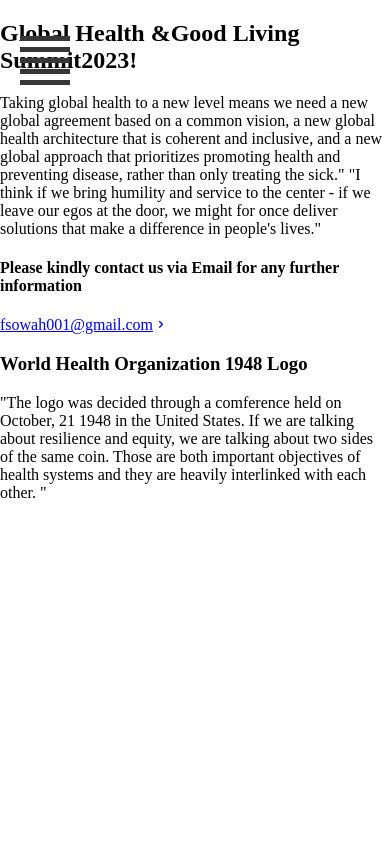
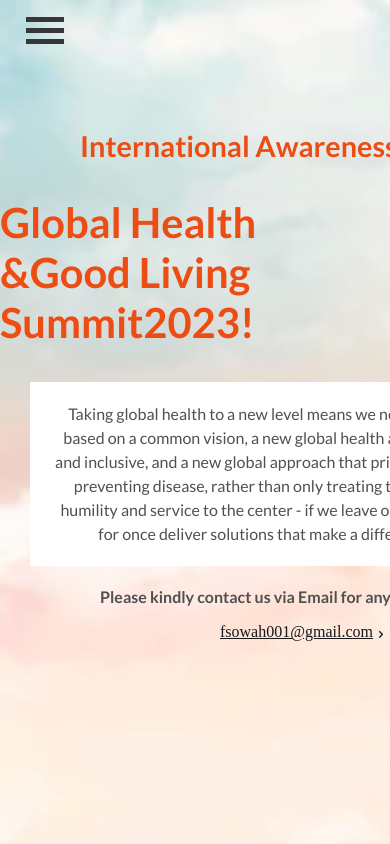
Before and after one commit to Lancelot-SO/capstone_project, a website: page about.html in a window 390 px wide. Shown: the top 844 px of the page. Drawn offline with nearby package versions, Linux system fonts and the light colour scheme.

Commit message:
modified index, about and styles files

```diff
--- a/about.html
+++ b/about.html
@@ -47,11 +47,7 @@
             <a href="#"><img src="./images/logo.png"></a>
             <a href="#">WHO</a>
         </div>
-        <div class="humburger">
-            <span class="bar"></span>
-            <span class="bar"></span>
-            <span class="bar"></span>
-        </div>
+
         <div class="menu-links">
             <ul>
                 <a class="menu-link" href="./index.html">
@@ -75,10 +71,22 @@
 
             </ul>
         </div>
+        <button class="humburger">
+            <div class="bar"></div>
+        </button>
+    </div>
+    <div class="mobile-nav">
+        <a href="./about.html">About</a>
+        <a href="#program">Program</a>
+        <a href="#join">Join</a>
+        <a href="#sponsor">Sponsor</a>
+        <a href="#news">News</a>
+        <a href="#speakers">WHO Campain</a>
     </div>
 
     <section class="main-page" id="about">
         <div class="container">
+            <h3>International Awareness</h3>
             <h2>Global Health &Good Living <br>Summit2023!</h2>
             <div class="underline"></div>
             <p>Taking global health to a new level means we need a new global agreement based on a common vision,
--- a/styles.css
+++ b/styles.css
@@ -43,6 +43,7 @@
     justify-content: center;
     gap: 15px;
     padding-right: 200px;
+    font-family: 'Lato', sans-serif;
   }
 
   .logo a {
@@ -161,11 +162,13 @@
   .container h2 {
     font-size: 2rem;
     color: rgb(237, 76, 18);
+    font-family: 'Lato', sans-serif;
   }
 
   .container h1 {
     font-size: 3rem;
     color: rgb(237, 76, 18);
+    font-family: 'Lato', sans-serif;
   }
 
   .container p {
@@ -180,6 +183,11 @@
 
   .container h3 {
     font-size: 2rem;
+    font-family: 'Lato', sans-serif;
+  }
+
+  .container h4 {
+    font-family: 'Lato', sans-serif;
   }
 
   .main {
@@ -240,6 +248,7 @@
   .card h3 {
     color: rgb(237, 76, 18);
     font-size: 1.3rem;
+    font-family: 'Lato', sans-serif;
   }
 
   .card p {
@@ -255,6 +264,7 @@
     align-items: center;
     justify-content: center;
     margin-top: 70px;
+    font-family: 'Lato', sans-serif;
   }
 
   .speakers {
@@ -361,6 +371,7 @@
     position: absolute;
     margin-left: 640px;
     color: hsl(270, 1%, 64%);
+    font-family: 'Lato', sans-serif;
   }
 
   .partner-divider {
@@ -508,6 +519,11 @@
     align-items: center;
     justify-content: center;
     margin-left: 110px;
+    font-family: 'Lato', sans-serif;
+  }
+
+  .main-page h3 {
+    display: none;
   }
 
   .underline {
@@ -534,6 +550,7 @@
     display: flex;
     align-items: center;
     justify-content: center;
+    font-family: 'Lato', sans-serif;
   }
 
   .next-page {
@@ -763,6 +780,17 @@
     font-family: 'Lato', sans-serif;
   }
 
+  .main-page a {
+    text-decoration: underline;
+    color: #19181a;
+    font-size: 1rem;
+    line-height: 10px;
+    display: flex;
+    align-items: flex-start;
+    justify-content: flex-start;
+    margin-left: 220px;
+  }
+
   .mobile-nav a:nth-child(6) {
     color: #ed4c12;
     background-color: #fff;
@@ -801,7 +829,7 @@
     font-family: 'Lato', sans-serif;
     background-color: #faf6f6;
     color: #515050;
-    width: 500px;
+    width: 450px;
   }
 
   .landing h3 {
@@ -981,4 +1009,64 @@
   footer {
     display: none;
   }
+
+  .main-page {
+    display: flex;
+    flex-direction: column;
+    align-items: flex-start;
+    justify-content: flex-start;
+    width: 100vw;
+    padding-top: 100px;
+    overflow-x: hidden;
+    background-repeat: no-repeat;
+    background-image: url(./images/bg.webp);
+    background-size: cover;
+    height: 100vh;
+    color: #515050;
+  }
+
+  .main-page h3 {
+    width: 100vw;
+    color: #ed4c12;
+    font-size: 1.8rem;
+    display: flex;
+    flex-direction: column;
+    align-items: flex-start;
+    justify-content: start;
+    margin-left: 80px;
+    font-family: 'Lato', sans-serif;
+  }
+
+  .main-page h2 {
+    width: 100vw;
+    color: #ed4c12;
+    font-size: 2.6rem;
+    display: flex;
+    flex-direction: column;
+    align-items: center;
+    justify-content: center;
+    font-family: 'Lato', sans-serif;
+  }
+
+  .main-page p {
+    margin-left: 30px;
+    background-color: #fff;
+    font-size: 1rem;
+    font-family: 'Lato', sans-serif;
+    color: #515050;
+    line-height: 24px;
+    width: 550px;
+    padding: 20px;
+    text-align: center;
+    margin-top: 15px;
+  }
+
+  .main-page h4 {
+    color: #515050;
+    display: flex;
+    align-items: flex-start;
+    justify-content: flex-start;
+    font-family: 'Lato', sans-serif;
+    margin-left: 100px;
+  }
 }
```
Also changed, not shown: index.html (+1 -1 lines).
